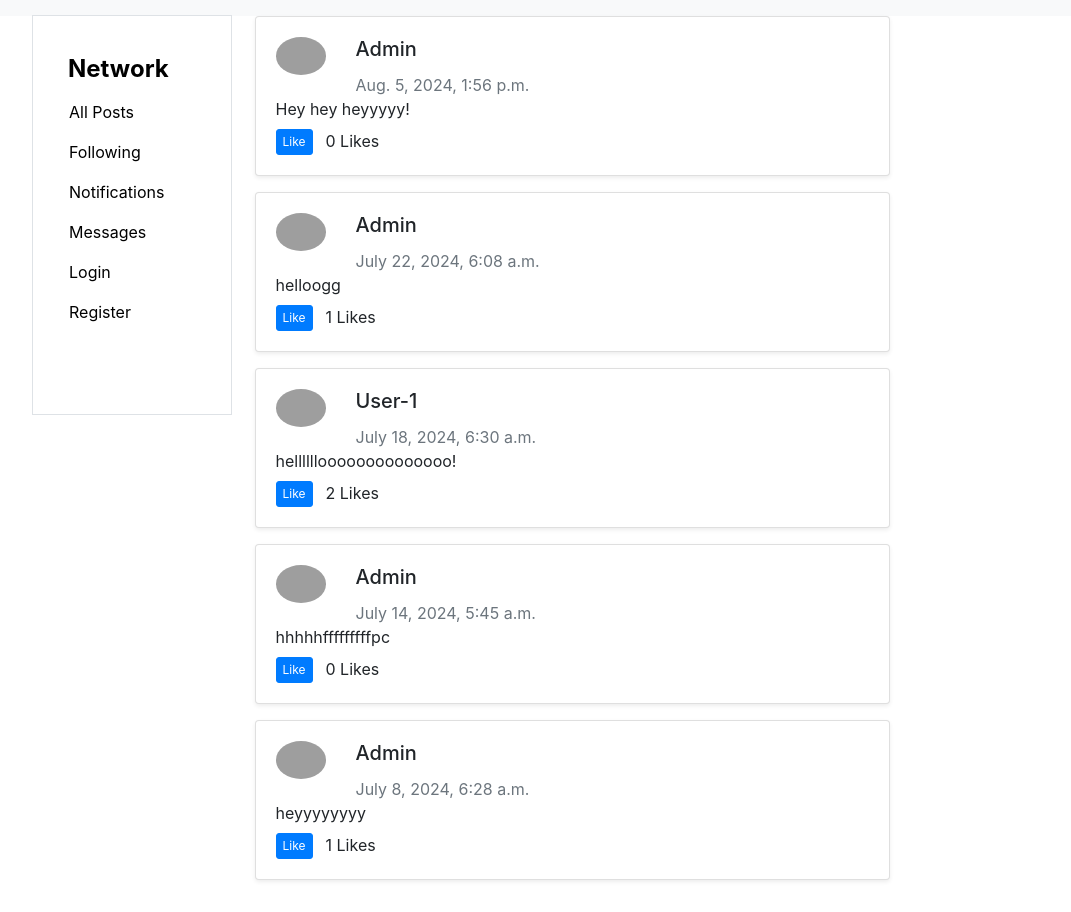
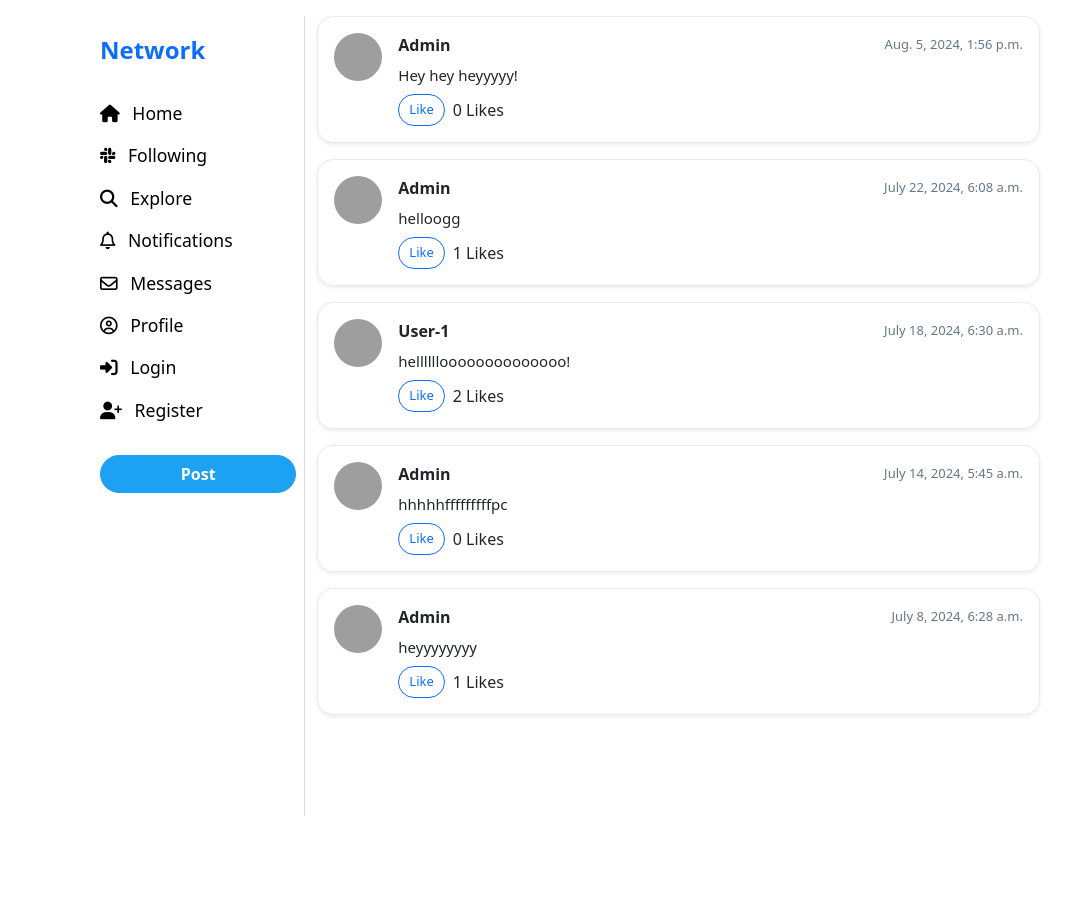
Before and after one commit to sozjamil/Network-Twitter, a Django app: page / in a window 1280 px wide. Shown: the whole page, without its empty margins (68-1139 px from the left). After the commit the page ends 816 px from the top, so only its background shows below. Run offline with Django 3.2, Linux system fonts and the light colour scheme; data comes from the database, SQL or seed files in the repository; both versions use the stored data as it was after the commit; some libraries are stand-ins or nearby versions; grey boxes are pictures that could not be loaded.

Commit message:
updating design of layout and index

```diff
--- a/network/static/network/styles.css
+++ b/network/static/network/styles.css
@@ -1,70 +1,122 @@
-@media only screen and (min-width: 1024px) {
+/* Desktop Layout */
+@media (min-width: 1024px) {
   .navbar-nav {
     display: none;
   }
   .display-navbar {
     display: block;
   }
+
+  .left-column {
+    position: fixed;
+    top: 0;
+    left: 0;
+    height: 100vh;
+    width: 250px;
+    background-color: #ffffff;
+    padding: 30px 20px;
+    border-right: 1px solid #e6ecf0;
   }
 
-@media only screen and (max-width: 1024px) {
   .center-column {
-      display: block;
-      width: 100%;
-      /* Add any additional styles as needed */
+    margin-left: 270px;
+    padding: 20px;
+  }
 }
 
-    /* Styles to hide the other columns */
-    .left-column, .right-column {
+/* Mobile Layout */
+@media (max-width: 1024px) {
+  .center-column {
+    width: 100%;
+    padding: 15px;
+  }
+
+  .left-column {
     display: none;
   }
 
-
+  .navbar-nav {
+    flex-direction: row;
+    justify-content: space-around;
+    width: 100%;
+  }
 }
 
-.left-column {
-  position: fixed;
-  top: 15px;
-  left: 100px;
-  height: 400px;
-  width: 200px;
-  background-color: rgb(255, 255, 255); /* Default background */
-  padding: 20px;
-  border:#000000;
-
+/* Sidebar Links */
+#sidebar-wrapper {
+  width: 100%;
 }
 
-#sidebar-wrapper {
-  float: left;
-  width: 100px;
+#sidebar-wrapper a {
+  display: block;
+  padding: 12px 10px;
+  margin-bottom: 8px;
+  color: #000;
+  border-radius: 25px;
+  transition: all 0.3s ease-in-out;
+  text-decoration: none;
+}
+
+#sidebar-wrapper a:hover {
+  background-color: rgba(29, 161, 242, 0.1);
+  color: #1da1f2;
+}
+
+/* Brand */
+.nav-brand {
+  font-size: 24px;
+  font-weight: bold;
+  color: #1da1f2;
+  margin-bottom: 20px;
+  display: block;
+  text-decoration: none;
+}
+
+/* Post Button for Mobile */
+.mobile-post {
+  position: fixed;
+  bottom: 20px;
+  right: 20px;
+}
+
+.nav-link2 {
+  background-color: #1da1f2;
+  color: white;
+  padding: 12px;
+  border-radius: 50%;
+  box-shadow: 0 2px 10px rgba(0,0,0,0.2);
+  display: inline-block;
+}
+
+.nav-link2:hover {
+  background-color: #1991da;
+}
 
 
-
-
+.twitter-sidebar {
+  min-height: 100vh;
+  border-right: 1px solid #ddd;
+  background-color: white;
 }
 
-#sidebar-wrapper a{
-  float: left;
-  color: black; /* Default color */
-  /*background-color: white;  Default background */
-
-}
-.nav-brand {
-  margin-left: 15px;
-  color:#000000;
-  margin-top:10px;
-  font-size:x-large ;
+.twitter-sidebar a.nav-link {
+  font-size: 1.1rem;
+  color: #000;
+  transition: 0.2s;
+  font-weight: 500;
 }
 
-.navbar-brand:hover {
-  background: rgba(29, 161, 242, 0.1);
-  border-radius: 50%;
-  color: #000000;
-  margin-right: 23px;
+.twitter-sidebar a.nav-link:hover {
+  background-color: #f0f0f0;
+  border-radius: 25px;
+  color: #1da1f2;
 }
 
-/* @media (min-width: 768px) {
-.navbar-toggler {
-  display: block;
+.twitter-sidebar .btn-primary {
+  background-color: #1da1f2;
+  border-color: #1da1f2;
 }
-} */
+
+.twitter-sidebar .btn-primary:hover {
+  background-color: #0c85d0;
+}
--- a/network/templates/network/index.html
+++ b/network/templates/network/index.html
@@ -1,26 +1,73 @@
 {% extends 'network/layout.html' %}
-
 {% block body %}
 {% load static %}
+
 <style>
   .like-button {
-      padding: 6px 6px; /* Decrease vertical padding */
-      font-size: 12px; /* Adjust font size */
-      height: auto; /* Let height adjust based on content */
-      line-height: 1; /* Adjust line height for tighter fit */
-      border-radius: 3px; /* Slightly reduce border radius */
-      margin-right: 5px; /* Space between button and text */
-      min-height: 24px; /* Ensure minimum height for usability */
+    padding: 4px 10px;
+    font-size: 13px;
+    border-radius: 20px;
+    min-height: 32px;
+    transition: all 0.2s ease-in-out;
+  }
+
+  .like-button:hover {
+    background-color: #0d6efdcc;
+    color: white;
+  }
+
+  .tweet-box textarea {
+    border: none;
+    resize: none;
+    width: 100%;
+    padding: 12px;
+    font-size: 16px;
+    border-radius: 12px;
+    background-color: #f5f8fa;
+  }
+
+  .tweet-box textarea:focus {
+    outline: none;
+    background-color: #ffffff;
+    box-shadow: 0 0 5px rgba(0, 0, 0, 0.05);
+  }
+
+  .user-avatar {
+    width: 48px;
+    height: 48px;
+    object-fit: cover;
+    border-radius: 50%;
+  }
+
+  .post-card {
+    border-radius: 16px;
+    border: 1px solid #e6ecf0;
+  }
+
+  .username {
+    font-weight: 600;
+    font-size: 16px;
+  }
+
+  .timestamp {
+    font-size: 13px;
+    color: #657786;
+  }
+
+  .post-content {
+    font-size: 15px;
+    line-height: 1.4;
+    margin-top: 8px;
   }
 </style>
+
 <script>
-    //retrieves the value of cookie from the browser's document cookies
   function getCookie(name) {
     const value = `; ${document.cookie}`
     const parts = value.split(`; ${name}=`)
     if (parts.length == 2) return parts.pop().split(';').shift()
   }
-    // Handling Like/Unlike button using Javascript
+
   document.addEventListener('DOMContentLoaded', () => {
     document.querySelectorAll('.like-btn').forEach((button) => {
       button.addEventListener('click', () => {
@@ -35,11 +82,7 @@
         })
           .then((response) => response.json())
           .then((result) => {
-              if (result.liked) {
-                button.textContent = 'Unlike'
-              } else {
-                button.textContent = 'Like'
-              }
+            button.textContent = result.liked ? 'Unlike' : 'Like'
             likeCountSpan.textContent = result.like_count
           })
           .catch((error) => console.log('Error:', error))
@@ -48,53 +91,41 @@
   })
 </script>
 
-  <!-- New post structure -->
+<!-- New Post Form -->
 {% if user.is_authenticated %}
-    <div class="h5">New Post:</div>
+<div class="card mb-4 shadow-sm tweet-box">
+  <div class="card-body">
     <form action="{% url 'newpost' %}" method="POST">
       {% csrf_token %}
-      <textarea name="content" rows="4" cols="50"></textarea>
-      <input type="submit" value="post" class="btn btn-primary" />
+      <textarea name="content" rows="3" placeholder="What's happening?"></textarea>
+      <div class="text-end mt-2">
+        <input type="submit" value="Post" class="btn btn-primary rounded-pill px-4" />
+      </div>
     </form>
+  </div>
+</div>
 {% endif %}
-  <!-- HTML structure for each post -->
 
+<!-- Posts -->
 {% if post_count == 0 %}
-    <div class="text-center my-4"> No posts yet</div>
+  <div class="text-center my-4">No posts yet</div>
 {% else %}
   {% for post in page_posts %}
-      <div class="card mb-3 shadow-sm" class="post" id="post-{{ post.id }}">
+    <div class="card post-card mb-3 shadow-sm" id="post-{{ post.id }}">
       <div class="card-body">
-          <div class="row">
-            <div class="col-auto">
-              <!-- User avatar -->
-              <img src="https://i.pinimg.com/564x/0e/6e/8c/0e6e8ce4541732f9a6e6b32325939338.jpg" alt="User Avatar" class="rounded-circle" width="50" />
+        <div class="d-flex">
+          <img src="https://i.pinimg.com/564x/0e/6e/8c/0e6e8ce4541732f9a6e6b32325939338.jpg" alt="User Avatar" class="user-avatar me-3">
+          <div class="flex-grow-1">
+            <div class="d-flex justify-content-between align-items-center">
+              <span class="username text-capitalize">{{ post.user }}</span>
+              <span class="timestamp">{{ post.date }}</span>
             </div>
-            <div class="col">
-              <!-- Username and date -->
-              <h5 class="card-title text-capitalize">{{ post.user }}</h5>
-              <p class="card-text text-muted">{{ post.date }}</p>
-            </div>
-            <div class="col"></div>
-          </div>
-          <div class="row">
-            <div class="col">
-              <!-- Post content -->
-              <p class="card-text">{{ post.content }}</p>
-            </div>
-          </div>
-          <div class="row">
-            <div class="col">
-              <!-- Number of likes and Like/Unlike button -->
-              <div class="d-flex mt-2">
-                <button class="like-btn btn btn-primary like-button" data-post-id="{{ post.id }}" id="like-btn-{{ post.id }}">
-                  {% if post.id in liked_posts %}
-                    Unlike
-                  {% else %}
-                    Like
-                  {% endif %}
+            <div class="post-content">{{ post.content }}</div>
+            <div class="mt-2 d-flex align-items-center">
+              <button class="like-btn btn btn-outline-primary like-button" data-post-id="{{ post.id }}" id="like-btn-{{ post.id }}">
+                {% if post.id in liked_posts %}Unlike{% else %}Like{% endif %}
               </button>
-                <span id="like-count-{{ post.id }}" class="card-text ml-2">{{ post.likes.count }}</span>&nbsp;Likes
+              <span id="like-count-{{ post.id }}" class="ms-2">{{ post.likes.count }}</span>&nbsp;Likes
             </div>
           </div>
         </div>
@@ -102,8 +133,10 @@
     </div>
   {% endfor %}
 {% endif %}
-  <nav aria-label="Page navigation example">
-    <ul class="pagination">
+
+<!-- Pagination -->
+<nav aria-label="Page navigation">
+  <ul class="pagination justify-content-center">
     {% if page_posts.has_previous %}
       <li class="page-item">
         <a class="page-link" href="?page={{ page_posts.previous_page_number }}">Previous</a>
--- a/network/templates/network/layout.html
+++ b/network/templates/network/layout.html
@@ -5,65 +5,45 @@
 <head>
   <meta charset="utf-8" />
   <meta name="viewport" content="width=device-width, initial-scale=1" />
-    {% comment %}bootstrap:5{% endcomment %}
-    <link href="https://cdn.jsdelivr.net/npm/bootstrap@5.3.3/dist/css/bootstrap.min.css" rel="stylesheet" integrity="sha384-QWTKZyjpPEjISv5WaRU9OFeRpok6YctnYmDr5pNlyT2bRjXh0JMhjY6hW+ALEwIH" crossorigin="anonymous" />
-    <script src="https://cdn.jsdelivr.net/npm/bootstrap@5.3.3/dist/js/bootstrap.bundle.min.js" integrity="sha384-YvpcrYf0tY3lHB60NNkmXc5s9fDVZLESaAA55NDzOxhy9GkcIdslK1eN7N6jIeHz" crossorigin="anonymous"></script>
 
-    {% comment %}bootstrap:4{% endcomment %}
-    <link rel="stylesheet" href="https://cdn.jsdelivr.net/npm/bootstrap@4.6.2/dist/css/bootstrap.min.css" />
-    <script src="https://cdn.jsdelivr.net/npm/jquery@3.7.1/dist/jquery.slim.min.js"></script>
-    <script src="https://cdn.jsdelivr.net/npm/popper.js@1.16.1/dist/umd/popper.min.js"></script>
-    <script src="https://cdn.jsdelivr.net/npm/bootstrap@4.6.2/dist/js/bootstrap.bundle.min.js"></script>
-    <link rel="stylesheet" href="https://stackpath.bootstrapcdn.com/bootstrap/4.5.0/css/bootstrap.min.css" />
-    <script src="https://stackpath.bootstrapcdn.com/bootstrap/4.5.0/js/bootstrap.min.js"></script>
+  <!-- Bootstrap 5 -->
+  <link href="https://cdn.jsdelivr.net/npm/bootstrap@5.3.3/dist/css/bootstrap.min.css" rel="stylesheet" />
+  <script src="https://cdn.jsdelivr.net/npm/bootstrap@5.3.3/dist/js/bootstrap.bundle.min.js"></script>
 
-    <!-- Include Bootstrap CSS for styling for like/unlike button -->
-    <link rel="stylesheet" href="https://stackpath.bootstrapcdn.com/bootstrap/4.5.2/css/bootstrap.min.css" />
-    <script src="https://code.jquery.com/jquery-3.6.0.min.js"></script>
+  <!-- Font Awesome (icons) -->
+  <script src="https://kit.fontawesome.com/a076d05399.js" crossorigin="anonymous"></script>
 
-    <title>
-      {% block title %}
-        Social Network
-      {% endblock %}
-    </title>
-    <link rel="stylesheet" href="https://stackpath.bootstrapcdn.com/bootstrap/4.4.1/css/bootstrap.min.css" integrity="sha384-Vkoo8x4CGsO3+Hhxv8T/Q5PaXtkKtu6ug5TOeNV6gBiFeWPGFN9MuhOf23Q9Ifjh" crossorigin="anonymous" />
+  <!-- Custom styles -->
   <link href="{% static 'network/styles.css' %}" rel="stylesheet" />
+
+  <title>{% block title %}Social Network{% endblock %}</title>
 </head>
 <body>
-    <!-- Navigation bar for mobile users( max = 1024px ) -->
-    <nav class="navbar navbar-expand-lg navbar-light bg-light">
-      <button class="navbar-toggler" type="button" data-toggle="collapse" data-target="#navbarNav" aria-controls="navbarNav" aria-expanded="false" aria-label="Toggle navigation"><span class="navbar-toggler-icon"></span></button>
+
+  <!-- Mobile Navbar -->
+  <nav class="navbar navbar-expand-lg navbar-light bg-light d-md-none	">
+    <div class="container-fluid">
+      <a href="{% url 'index' %}" class="mb-4 fs-4 fw-bold text-decoration-none d-md-none	">Network</a>
+      <button class="navbar-toggler" type="button" data-bs-toggle="collapse" data-bs-target="#navbarNav"
+              aria-controls="navbarNav" aria-expanded="false" aria-label="Toggle navigation">
+        <span class="navbar-toggler-icon"></span>
+      </button>
+
       <div class="collapse navbar-collapse" id="navbarNav">
-        <ul class="navbar-nav ml-auto">
+        <ul class="navbar-nav ms-auto">
           {% if user.is_authenticated %}
             <li class="nav-item">
-              <a class="nav-link active text-capitalize" href="{% url 'profile_page' user_id=user.id %}">{{ user.username }}</a>
-            </li>
-          {% endif %}
-
-          <li class="nav-item">
-            <a class="nav-link" href="{% url 'index' %}">All Posts</a>
+              <a class="nav-link text-capitalize" href="{% url 'profile_page' user_id=user.id %}">{{ user.username }}</a>
             </li>
             <li class="nav-item">
-            {% if user.is_authenticated %}
-              <a class="nav-link" href="{% url 'following_page' %}"><i class="fab fa-slack-hash"></i> <span class="menu-text">Following</span></a>
-            {% else %}
-              <a class="nav-link" href="#"><i class="fab fa-slack-hash"></i> <span class="menu-text">Following</span></a>
-            {% endif %}
+              <a class="nav-link" href="{% url 'following_page' %}">Following</a>
             </li>
             <li class="nav-item">
-            <a class="nav-link" href="#"><i class="far fa-bell"></i> <span class="menu-text">Notifications</span></a>
-          </li>
-          <li class="nav-item">
-            <a class="nav-link" href="#"><i class="far fa-envelope"></i> <span class="menu-text">Messages</span></a>
-          </li>
-          {% if user.is_authenticated %}
-            <li class="nav-item">
-              <a class="nav-link" href="{% url 'logout' %}">Log Out</a>
+              <a class="nav-link" href="{% url 'logout' %}">Logout</a>
             </li>
           {% else %}
             <li class="nav-item">
-              <a class="nav-link" href="{% url 'login' %}">Log In</a>
+              <a class="nav-link" href="{% url 'login' %}">Login</a>
             </li>
             <li class="nav-item">
               <a class="nav-link" href="{% url 'register' %}">Register</a>
@@ -71,66 +51,58 @@
           {% endif %}
         </ul>
       </div>
+    </div>
   </nav>
 
-    <div class="body">
-      <div class="container">
-        <div class="row justify-content-md-center">
-          <div class="col col-lg-4 border left-column">
-            <div class="ms-auto" id="sidebar-wrapper">
-              <!-- Navigation bar for screens > 1024px -->
-              <ul class="nav flex-column display-navbar">
-                <a class="navbar-brand .lead nav-brand" href="#"><strong>Network</strong></a>
+  <div class="container-fluid mt-3">
+    <div class="row justify-content-center">
 
-                <li class="nav-item">
-                  {% if user.is_authenticated %}
-                    <a class="nav-link text-capitalize" href="{% url 'profile_page' user_id=user.id %}"><i class="far fa-user-circle"></i> <span class="menu-text">{{ user.username }}</span></a>
-                  {% endif %}
-                </li>
+      <div class="col-2 d-none d-md-flex flex-column align-items-start py-3 px-2 sticky-top twitter-sidebar">
+        <a href="{% url 'index' %}" class="mb-4 fs-4 fw-bold text-decoration-none">Network</a>
 
-                <li class="nav-item">
-                  <a class="nav-link active" href="{% url 'index' %}"><i class="fas fa-house-damage"></i> <span class="menu-text">All Posts</span></a>
-                </li>
-                <li class="nav-item">
-                  {% if user.is_authenticated %}
-                    <a class="nav-link" href="{% url 'following_page' %}"><i class="fab fa-slack-hash"></i> <span class="menu-text">Following</span></a>
-                  {% else %}
-                    <a class="nav-link" href="#"><i class="fab fa-slack-hash"></i> <span class="menu-text">Following</span></a>
-                  {% endif %}
-                </li>
-                <li class="nav-item">
-                  <a class="nav-link" href="#"><i class="far fa-bell"></i> <span class="menu-text">Notifications</span></a>
-                </li>
+        <a href="{% url 'index' %}" class="nav-link py-2"><i class="fas fa-home me-2"></i> Home</a>
 
-                <li class="nav-item">
-                  <a class="nav-link" href="#"><i class="far fa-envelope"></i> <span class="menu-text">Messages</span></a>
-                </li>
+        <a href="{% if user.is_authenticated %}{% url 'following_page' %}{% else %}{% url 'login' %}{% endif %}" class="nav-link py-2">
+          <i class="fab fa-slack-hash me-2"></i> Following
+        </a>
+
+        <a href="{% url 'login' %}" class="nav-link py-2">
+          <i class="fas fa-search me-2"></i> Explore
+        </a>
+
+        <a href="#" class="nav-link py-2">
+          <i class="far fa-bell me-2"></i> Notifications
+        </a>
+
+        <a href="#" class="nav-link py-2">
+          <i class="far fa-envelope me-2"></i> Messages
+        </a>
+
+        <a href="{% if user.is_authenticated %}{% url 'profile_page' user_id=user.id %}{% else %}{% url 'login' %}{% endif %}" class="nav-link py-2">
+          <i class="far fa-user-circle me-2"></i> Profile
+        </a>
 
         {% if user.is_authenticated %}
-                  <li class="nav-item">
-                    <a class="nav-link" href="{% url 'logout' %}"><i class="far fa-bookmark"></i> <span class="menu-text">Logout</span></a>
-                  </li>
+          <a href="{% url 'logout' %}" class="nav-link py-2 text-danger">
+            <i class="fas fa-sign-out-alt me-2"></i> Logout
+          </a>
         {% else %}
-                  <li class="nav-item">
-                    <a class="nav-link" href="{% url 'login' %}"><i class="far fa-list-alt"></i> <span class="menu-text">Login</span></a>
-                  </li>
-                  <li class="nav-item">
-                    <a class="nav-link" href="{% url 'register' %}"><i class="fas fa-ellipsis-h"></i> <span class="menu-text">Register</span></a>
-                  </li>
+          <a href="{% url 'login' %}" class="nav-link py-2"><i class="fas fa-sign-in-alt me-2"></i> Login</a>
+          <a href="{% url 'register' %}" class="nav-link py-2"><i class="fas fa-user-plus me-2"></i> Register</a>
         {% endif %}
-                <li class="nav-item mobile-post">
-                  <a class="nav-link2" href="#"><i class="far fa-edit"></i></a>
-                </li>
-              </ul>
+
+        <!-- Post Button -->
+        <a href="#" class="btn btn-primary rounded-pill mt-4 w-100 fw-bold">Post</a>
       </div>
-          </div>
-          <div class="col-lg-7 center-column">
+
+
+      <!-- Main Content -->
+      <div class="col-lg-7">
         {% block body %}
-
         {% endblock %}
       </div>
     </div>
   </div>
-    </div>
+
 </body>
 </html>
```
Also changed, not shown: db.sqlite3. Lines whose indentation alone changed are shown as unchanged.
